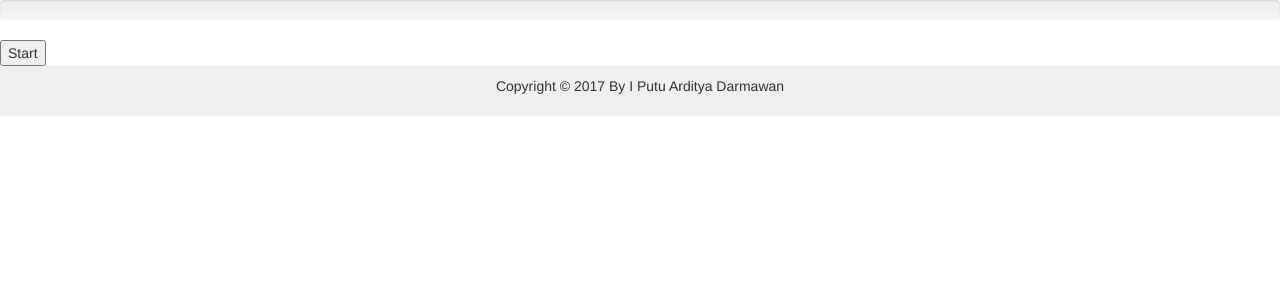
After one commit to arditya95/Taxonomic-Webscrapper, a PHP site: page /coba/2.php in a window 1280 px wide. The commit adds this page. Shown: the top 300 px of the page. Run offline with PHP 8.4, Linux system fonts and the light colour scheme.

Commit message:
update 02_23_17
coba progressbar dan footer

```diff
--- a/animalia.php
+++ b/animalia.php
@@ -43,5 +43,6 @@
             <!-- END -->
          </div>
       <?php include 'template/script.php'; ?>
+      <?php include 'template/footer.php'; ?>
    </body>
 </html>
--- /dev/null
+++ b/coba/2.php
@@ -0,0 +1,67 @@
+<!DOCTYPE html>
+<html>
+  <head>
+    <meta charset="utf-8">
+    <title>Coba Progress Bar dan footer</title>
+    <!-- Latest compiled and minified CSS -->
+    <link rel="stylesheet" href="https://maxcdn.bootstrapcdn.com/bootstrap/3.3.7/css/bootstrap.min.css" integrity="sha384-BVYiiSIFeK1dGmJRAkycuHAHRg32OmUcww7on3RYdg4Va+PmSTsz/K68vbdEjh4u" crossorigin="anonymous">
+    <!-- Optional theme -->
+    <link rel="stylesheet" href="https://maxcdn.bootstrapcdn.com/bootstrap/3.3.7/css/bootstrap-theme.min.css" integrity="sha384-rHyoN1iRsVXV4nD0JutlnGaslCJuC7uwjduW9SVrLvRYooPp2bWYgmgJQIXwl/Sp" crossorigin="anonymous">
+    <!-- Latest compiled and minified JavaScript -->
+    <script src="https://maxcdn.bootstrapcdn.com/bootstrap/3.3.7/js/bootstrap.min.js" integrity="sha384-Tc5IQib027qvyjSMfHjOMaLkfuWVxZxUPnCJA7l2mCWNIpG9mGCD8wGNIcPD7Txa" crossorigin="anonymous"></script>
+
+    <style media="screen">
+    .footer{
+            right: 0;
+            bottom: 0;
+            left: 0;
+            padding: 1rem;
+            background-color: #efefef;
+            text-align: center;
+          }
+    </style>
+
+  </head>
+
+  <body>
+
+    <div id="progress" class = "progress progress-striped active">
+       <div id="bar" class = "progress-bar progress-bar-success" role = "progressbar"
+       aria-valuenow = "60" aria-valuemin = "0" aria-valuemax = "100" style = "width: 0%;">
+          <!-- <span class = "sr-only">40% Complete</span> -->
+          <div id="label">
+            <!-- 60% Complete -->
+          </div>
+       </div>
+    </div>
+
+<input onclick="move()" type="button" value="Start">
+
+<script type="text/javascript">
+function move()
+  {
+    var elem = document.getElementById("bar");
+    var width = 10;
+    var id = setInterval(frame, 60);
+    function frame()
+    {
+      if (width >= 100)
+        {
+            clearInterval(id);
+        }
+      else
+        {
+            width++;
+            elem.style.width = width + '%';
+            document.getElementById("label").innerHTML = width * 1 + '%';
+        }
+    }
+  }
+</script>
+
+<div class="footer">
+    <p> Copyright &copy; 2017 By I Putu Arditya Darmawan </p>
+</div>
+
+  </body>
+</html>
--- a/index.php
+++ b/index.php
@@ -49,11 +49,11 @@
 		      </div>
 		    </div>
 		  </form>
+			<!-- /.row -->
 		  </body>
 		</div>
-
-
 		<?php include 'template/script.php'; ?>
+		<?php include 'template/footer.php'; ?>
 	</body>
 
 	</html>
```
Also changed, not shown: coba/1.php (added, +29 -0 lines), coba/3.php (added, +10 -0 lines), template/footer.php (added, +15 -0 lines).
